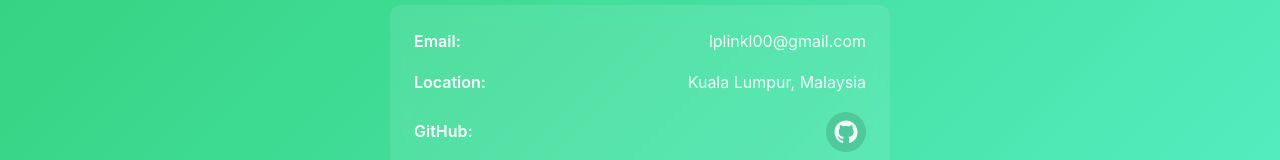
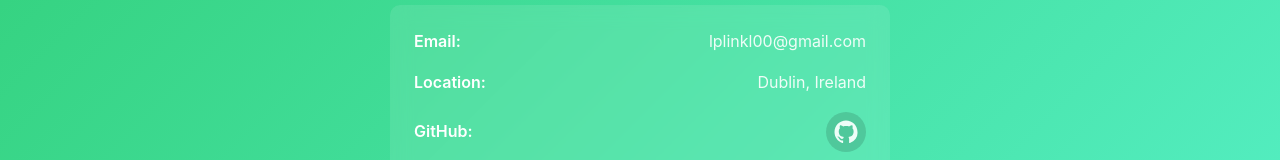
Before and after one commit to lplinkl00/lplinkl00.github.io, a plain HTML site: page index.html in a window 1280 px wide. Shown: the part 468-628 px from the top of the page. Drawn offline with Linux system fonts and the light colour scheme.

Commit message:
update location

```diff
--- a/index.html
+++ b/index.html
@@ -38,7 +38,7 @@
                     </div>
                     <div class="info-item">
                         <span class="info-label">Location:</span>
-                        <span class="info-value">Kuala Lumpur, Malaysia</span>
+                        <span class="info-value">Dublin, Ireland</span>
                     </div>
                     <div class="info-item">
                         <span class="info-label">GitHub:</span>
```
